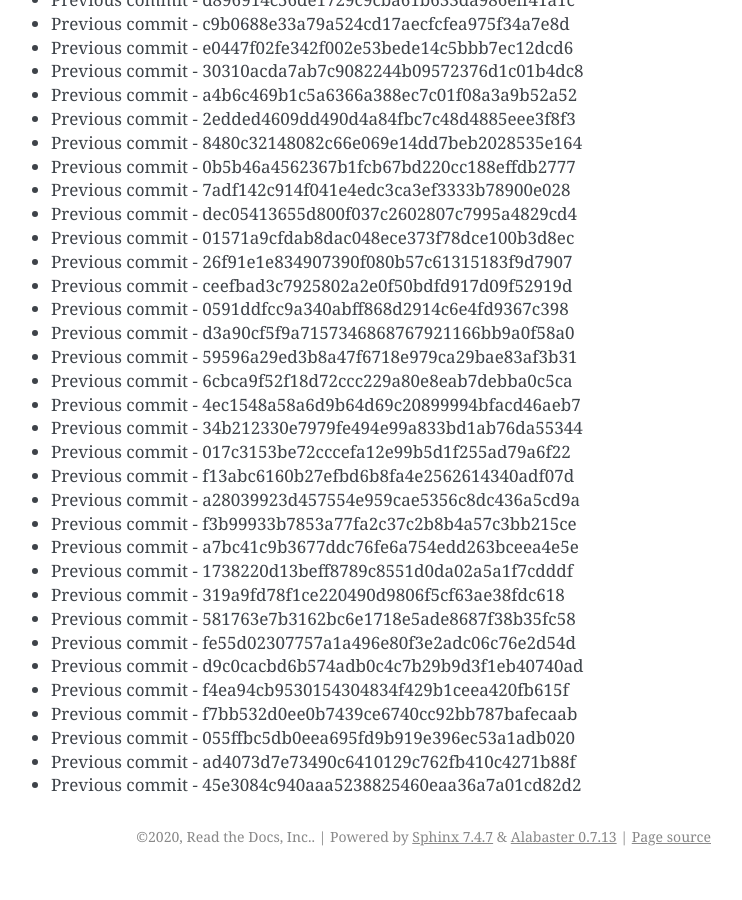
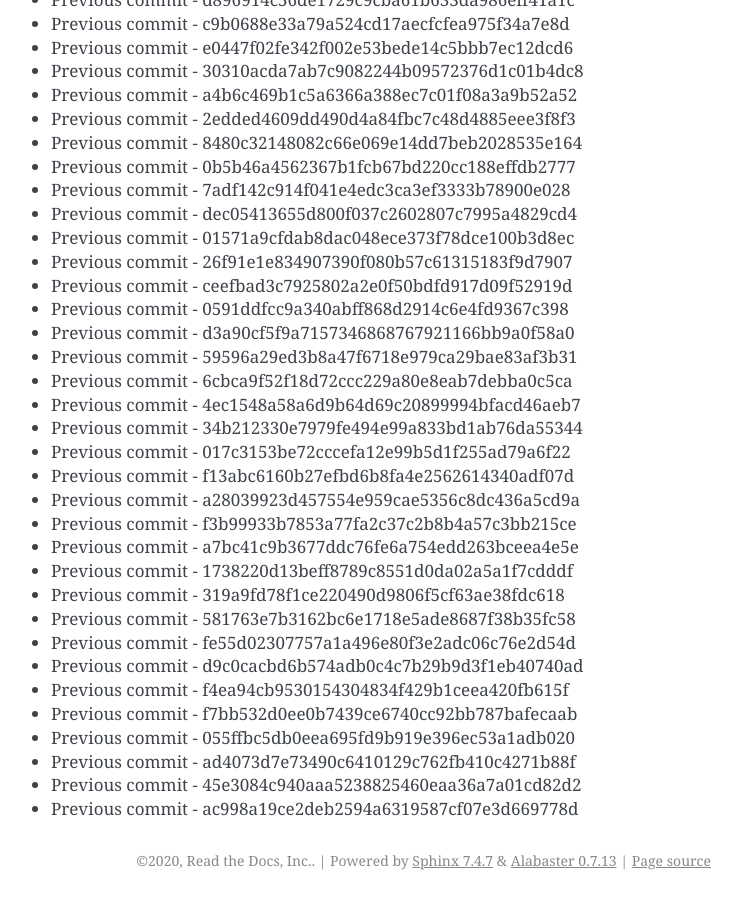
Before and after one commit to readthedocs/rtd-git-stresstest, a Sphinx documentation site: the page built from docs/updates.rst, in a window 1280 px wide and 900 px high, scrolled down 60814 px. Shown: the whole window, without its empty margins (399-1141 px from the left). Built offline with Sphinx 7.4.7, drawn with Linux system fonts in a browser that asks for light colours; before the commit the page ends 61690 px from its top, so only the background shows below that.

Commit message:
Generating commit from previous: ac998a19ce2deb2594a6319587cf07e3d669778d

```diff
--- a/docs/updates.rst
+++ b/docs/updates.rst
@@ -2587,3 +2587,4 @@ It can be tested for any performance characteristics.
 * Previous commit - 055ffbc5db0eea695fd9b919e396ec53a1adb020
 * Previous commit - ad4073d7e73490c6410129c762fb410c4271b88f
 * Previous commit - 45e3084c940aaa5238825460eaa36a7a01cd82d2
+* Previous commit - ac998a19ce2deb2594a6319587cf07e3d669778d
```
